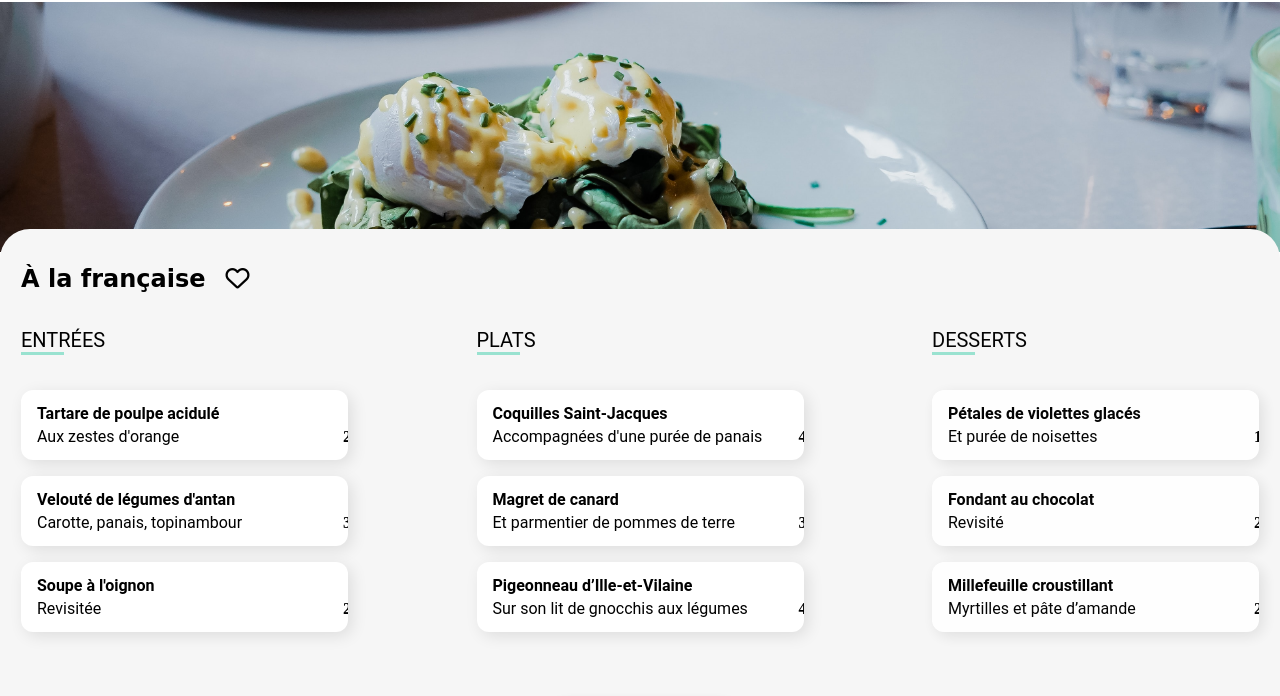
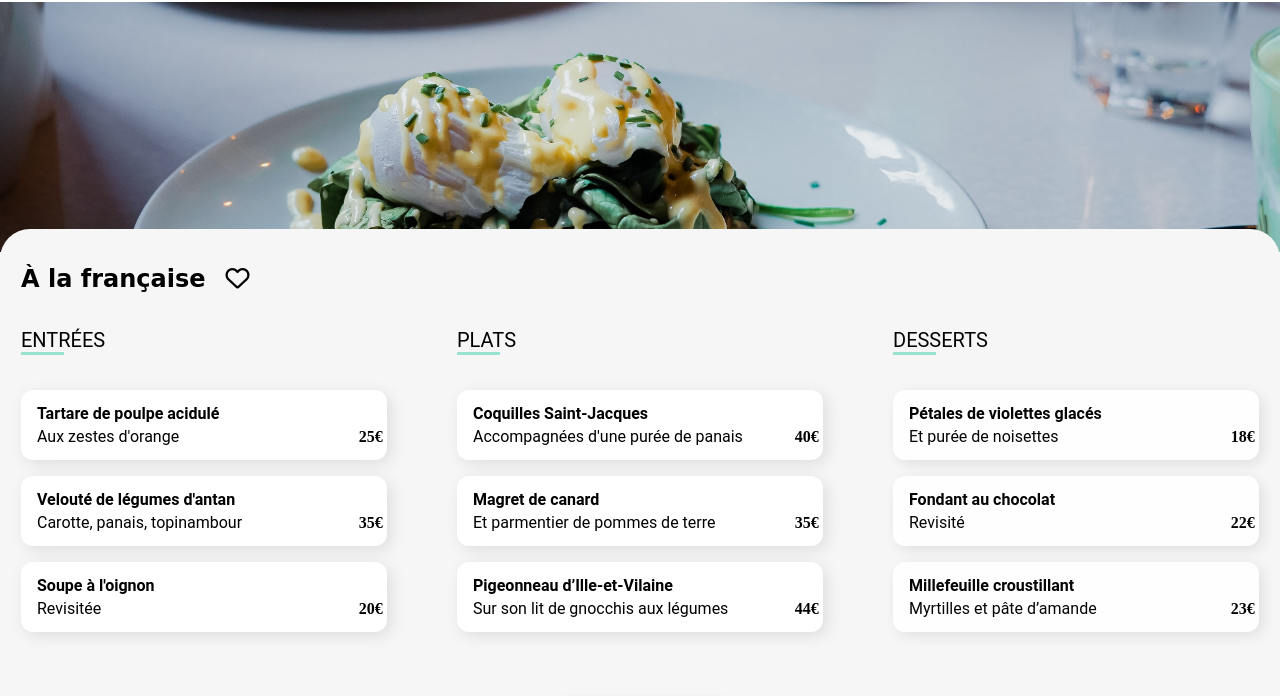
Before and after one commit to Shiiroz/Ohmyfood, a website: page a-la-francaise.html in a window 1280 px wide. Shown: the part 69-765 px from the top of the page. Drawn offline with Linux system fonts and the light colour scheme.

Commit message:
modification du menu

```diff
--- a/sass/pages/_menu.scss
+++ b/sass/pages/_menu.scss
@@ -70,7 +70,7 @@
 .card__globale__entres {
     animation: fadein 2s;
 
-    @media screen and (min-width: 1140px) {
+    @media screen and (min-width: 1142px) {
         margin-right: 10px;
     }
 }
@@ -102,7 +102,7 @@
     height: 70px;
     box-shadow: 4px 4px 16px rgb(0 0 0 / 10%);
     padding: 0 0 0 16px;
-    border-radius:12px ;
+    border-radius: 12px;
     margin: 16px 0;
     display: flex;
     justify-content: space-between;
@@ -112,13 +112,12 @@
     //     min-width: 250px;
     //     max-width: 315px;
     // }
-
-    @media screen and (min-width: 400px) and (max-width: 1020px) {
+    @media screen and (min-width: 400px) and (max-width: 1024px) {
         max-width: none;
     }
 
     &__assiette {
-        width: 350px;
+        width: 400px;
         padding: 14px 0;
         border-radius: 12px;
         display: flex;
@@ -131,7 +130,7 @@
         h4 {
             font-size: 16px;
         }
-        @media screen and (min-width: 320px) and (max-width: 420px) {
+        @media screen and (min-width: 320px) and (max-width: 430px) {
             h3 {
                 text-overflow: ellipsis;
                 white-space: nowrap;
@@ -150,7 +149,7 @@
         .card__globale__contenu__assiette__confirmation {
             margin-right: 0px;
             min-width: 64px;
-            transition: margin-right 0.5s;
+            transition: margin-right 0.6s;
         }
 
         .header_menu {
@@ -180,12 +179,11 @@
         }
 
     }
+
     // @media screen and (min-width: 375px) {
     //     min-width: 250px;
     //     width: 100%;
     // }
-
-
 }
 
 
@@ -226,7 +224,7 @@
     align-items: flex-end;
     align-self: flex-end;
     font-weight: bold;
-    margin-right: 20px;
+    margin-right: 44px;
     width: 25%;
 }
 
@@ -249,7 +247,7 @@
     }
 }
 
-/*Bouton Commander*/
+/*------Bouton Commander------*/
 
 .bouton__commander {
     padding: 30px 0 80px 0;
```
Also changed, not shown: css/main.css, 1 other file.
